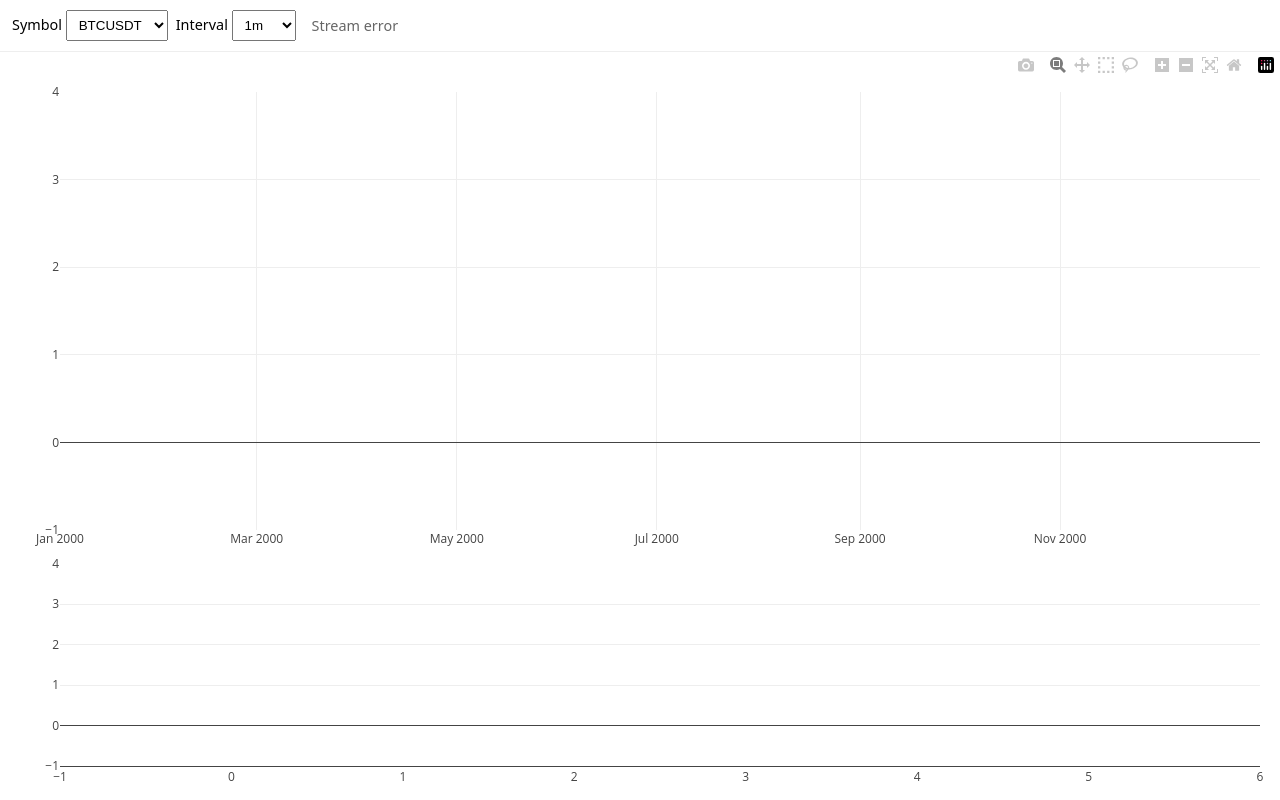
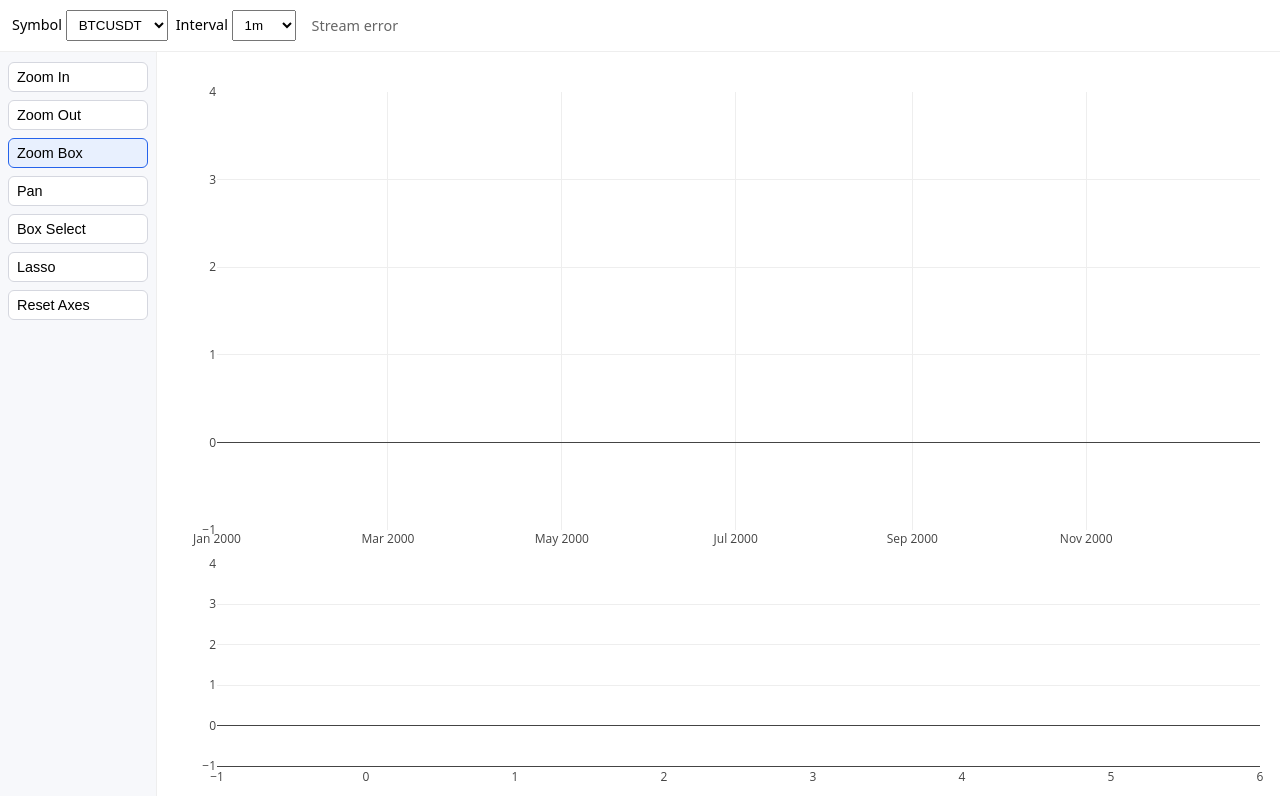
Before and after one commit to amir-khoshdel-louyeh/market-movement-forecasting-system, a Flask app: page / in a window 1280 px wide. Run offline with Flask 3, Linux system fonts and the light colour scheme; data that the repository does not hold is empty; some libraries are stand-ins or nearby versions.

Commit message:
add the sidebar pannel and move the relevent codes

```diff
--- a/src/static/js/app.js
+++ b/src/static/js/app.js
@@ -3,6 +3,13 @@
   const statusEl = document.getElementById('status');
   const symbolEl = document.getElementById('symbol');
   const intervalEl = document.getElementById('interval');
+   const btnZoomIn = document.getElementById('btn-zoom-in');
+   const btnZoomOut = document.getElementById('btn-zoom-out');
+   const btnZoomBox = document.getElementById('btn-zoom-box');
+   const btnPan = document.getElementById('btn-pan');
+   const btnSelect = document.getElementById('btn-select');
+   const btnLasso = document.getElementById('btn-lasso');
+   const btnReset = document.getElementById('btn-reset');
 
   let currentSymbol = (symbolEl.value || '').trim().toLowerCase();
   let currentInterval = intervalEl.value;
@@ -48,7 +55,8 @@
       type: 'bar', x, y: v, marker: { color: volumeColors() }, opacity: 0.7,
       xaxis: 'x2', yaxis: 'y2', name: 'Volume'
     };
-    Plotly.newPlot(chartEl, [candles, volume], layout(), { responsive: true, displayModeBar: true });
+    Plotly.newPlot(chartEl, [candles, volume], layout(), { responsive: true, displayModeBar: false });
+     applyDragMode('zoom');
   }
 
   function updateLast(){
@@ -133,6 +141,78 @@
   symbolEl.addEventListener('change', applySelection);
   intervalEl.addEventListener('change', applySelection);
 
+   function normalizeRangeValue(v){
+     if(v instanceof Date){ return v.getTime(); }
+     if(typeof v === 'string'){ const d = new Date(v); return d.getTime(); }
+     return v;
+   }
+
+   function currentXRange(){
+     const layout = chartEl._fullLayout;
+     if(layout && layout.xaxis && layout.xaxis.range){
+       const r = layout.xaxis.range.map(normalizeRangeValue);
+       if(!Number.isNaN(r[0]) && !Number.isNaN(r[1])) return r;
+     }
+     if(x.length >= 2){
+       return [x[0].getTime(), x[x.length - 1].getTime()];
+     }
+     return null;
+   }
+
+   function scaleRange(range, factor){
+     const [a, b] = range;
+     const center = (a + b) / 2;
+     const half = (b - a) / 2 * factor;
+     return [center - half, center + half];
+   }
+
+   function relayoutX(range){
+     Plotly.relayout(chartEl, { 'xaxis.range': range, 'xaxis.autorange': false });
+   }
+
+   function zoomIn(){
+     const r = currentXRange();
+     if(!r) return;
+     relayoutX(scaleRange(r, 0.8));
+   }
+
+   function zoomOut(){
+     const r = currentXRange();
+     if(!r) return;
+     relayoutX(scaleRange(r, 1 / 0.8));
+   }
+
+   function resetAxes(){
+     Plotly.relayout(chartEl, { 'xaxis.autorange': true, 'yaxis.autorange': true });
+   }
+
+   const modeButtons = {
+     zoom: btnZoomBox,
+     pan: btnPan,
+     select: btnSelect,
+     lasso: btnLasso,
+   };
+
+   function setActiveButton(mode){
+     Object.entries(modeButtons).forEach(([m, btn]) => {
+       if(!btn) return;
+       btn.classList.toggle('active', m === mode);
+     });
+   }
+
+   function applyDragMode(mode){
+     Plotly.relayout(chartEl, { dragmode: mode });
+     setActiveButton(mode);
+   }
+
+   btnZoomIn?.addEventListener('click', zoomIn);
+   btnZoomOut?.addEventListener('click', zoomOut);
+   btnReset?.addEventListener('click', resetAxes);
+   btnZoomBox?.addEventListener('click', () => applyDragMode('zoom'));
+   btnPan?.addEventListener('click', () => applyDragMode('pan'));
+   btnSelect?.addEventListener('click', () => applyDragMode('select'));
+   btnLasso?.addEventListener('click', () => applyDragMode('lasso'));
+
   // Initial load and start stream on page open
   loadInitial().then(startStream);
 })();
--- a/src/templates/index.html
+++ b/src/templates/index.html
@@ -6,11 +6,16 @@
   <title>MMFS – Web Candles</title>
   <script src="https://cdn.plot.ly/plotly-2.26.0.min.js"></script>
   <style>
-    body { font-family: system-ui, -apple-system, Segoe UI, Roboto, sans-serif; margin: 0; }
-    header { padding: 10px 12px; border-bottom: 1px solid #eee; display: flex; gap: 8px; align-items: center; }
-    #chart { width: 100%; height: calc(100vh - 56px); }
+    body { font-family: system-ui, -apple-system, Segoe UI, Roboto, sans-serif; margin: 0; height: 100vh; display: flex; flex-direction: column; }
+    header { padding: 10px 12px; border-bottom: 1px solid #eee; display: flex; gap: 8px; align-items: center; flex-shrink: 0; }
+    .layout { display: flex; height: calc(100vh - 56px); }
+    #sidebar { width: 140px; border-right: 1px solid #eee; background: #f7f8fb; padding: 10px 8px; display: flex; flex-direction: column; gap: 8px; }
+    #chart { flex: 1; height: 100%; }
     input, select, button { padding: 6px 8px; }
     label { font-size: 0.9rem; }
+    .tool-btn { width: 100%; text-align: left; border: 1px solid #d5d7df; background: #fff; border-radius: 6px; cursor: pointer; font-size: 0.9rem; }
+    .tool-btn:hover { background: #f0f2f7; }
+    .tool-btn.active { border-color: #2563eb; background: #e8f0fe; }
   </style>
 </head>
 <body>
@@ -37,7 +42,18 @@
   </label>
   <span id="status" style="margin-left:8px;color:#666;font-size:0.9rem"></span>
 </header>
-<div id="chart"></div>
+<div class="layout">
+  <aside id="sidebar">
+    <button class="tool-btn" id="btn-zoom-in">Zoom In</button>
+    <button class="tool-btn" id="btn-zoom-out">Zoom Out</button>
+    <button class="tool-btn" id="btn-zoom-box">Zoom Box</button>
+    <button class="tool-btn" id="btn-pan">Pan</button>
+    <button class="tool-btn" id="btn-select">Box Select</button>
+    <button class="tool-btn" id="btn-lasso">Lasso</button>
+    <button class="tool-btn" id="btn-reset">Reset Axes</button>
+  </aside>
+  <div id="chart"></div>
+</div>
 <script src="/static/js/app.js"></script>
 </body>
 </html>
```
